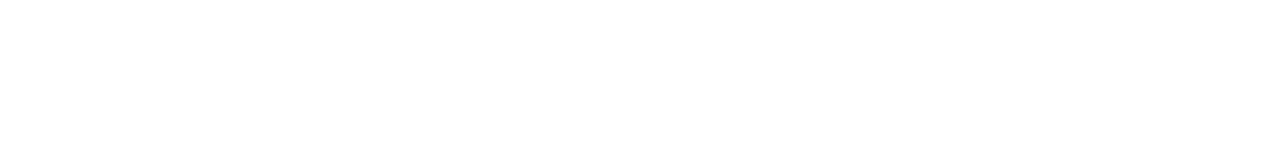
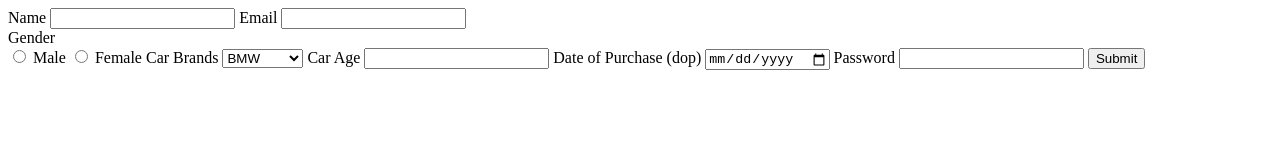
Before and after one commit to acciojob/car-insurance-form-anuj-kashyap03, a website: page main.html in a window 1280 px wide. Drawn offline with Linux system fonts and the light colour scheme.

Commit message:
created a submission

```diff
--- a/main.html
+++ b/main.html
@@ -7,6 +7,35 @@
 </head>
 
 <body>
+	<form method="post">
+		<label for="name" >Name</label>
+		<input type="text" id="name" required/>
+
+		<label for="email" >Email</label>
+		<input type="email" id="email" required/>
+		<div >Gender</div>
+		<label>
+		<input required value="male" name="gender" type="radio" />
+			Male
+		</label>	<label>
+		<input required value="female" name="gender" type="radio" />
+			Female
+		</label>
+		<label for="cars" >Car Brands</label>
+		<select>
+			<option value="BMW">BMW</option>
+			<option value="Audi">Audi</option>
+			<option value="Mercedez">Mercedez</option>
+		</select>
+		<label for="carage">Car Age</label>
+		<input type="number" id="carage" required/>
+		<label for="dop">Date of Purchase (dop)</label>
+		<input type="date" id="dop" required/>
+		<label for="password">Password</label>
+		<input type="password" id="password" required/>
+		<button type="submit">Submit</button>
+
+	</form>
 	<!-- the entire body must be written by student -->
     <script type="text/javascript" src="./script.js">
 </script>
```
